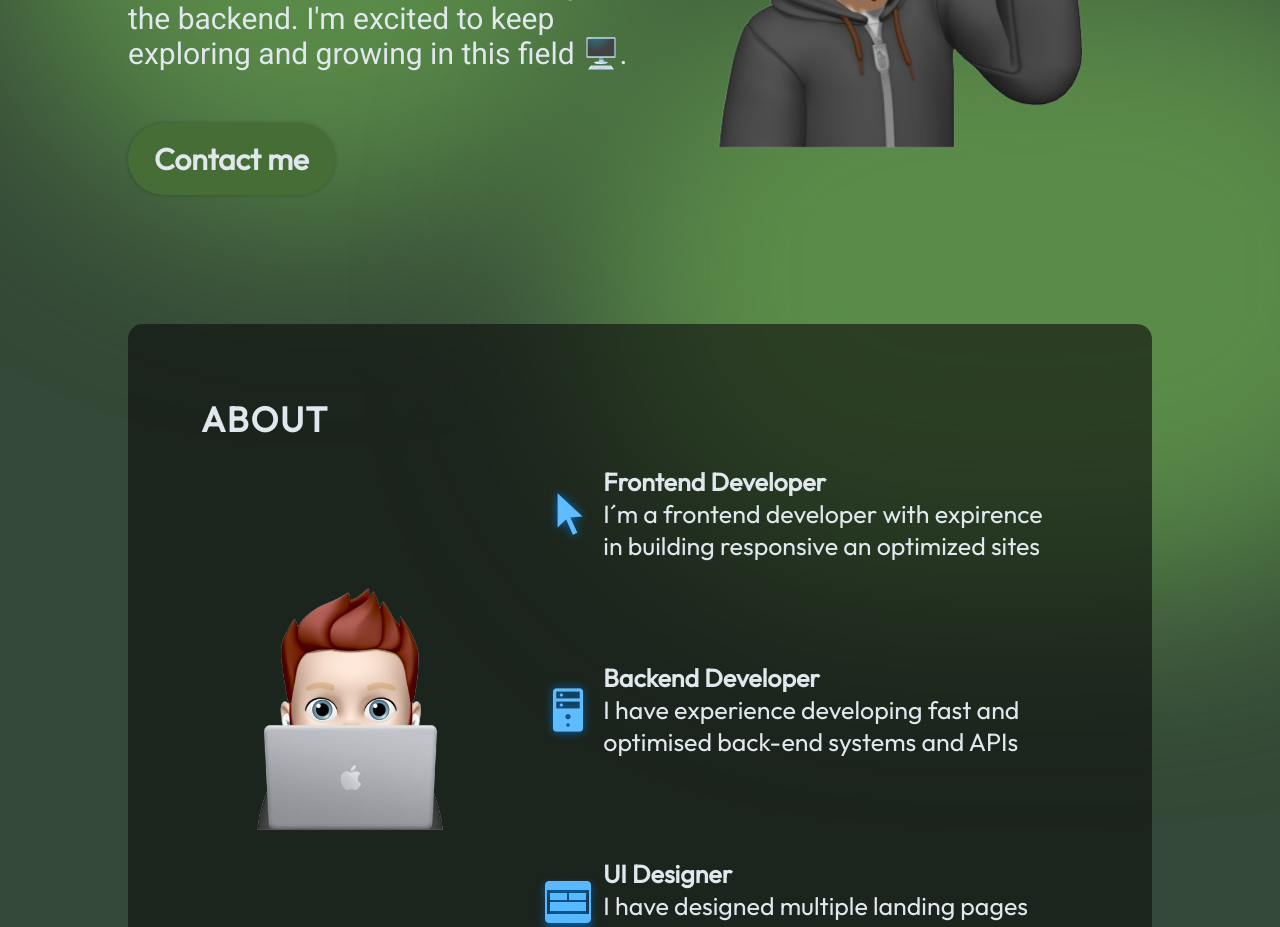
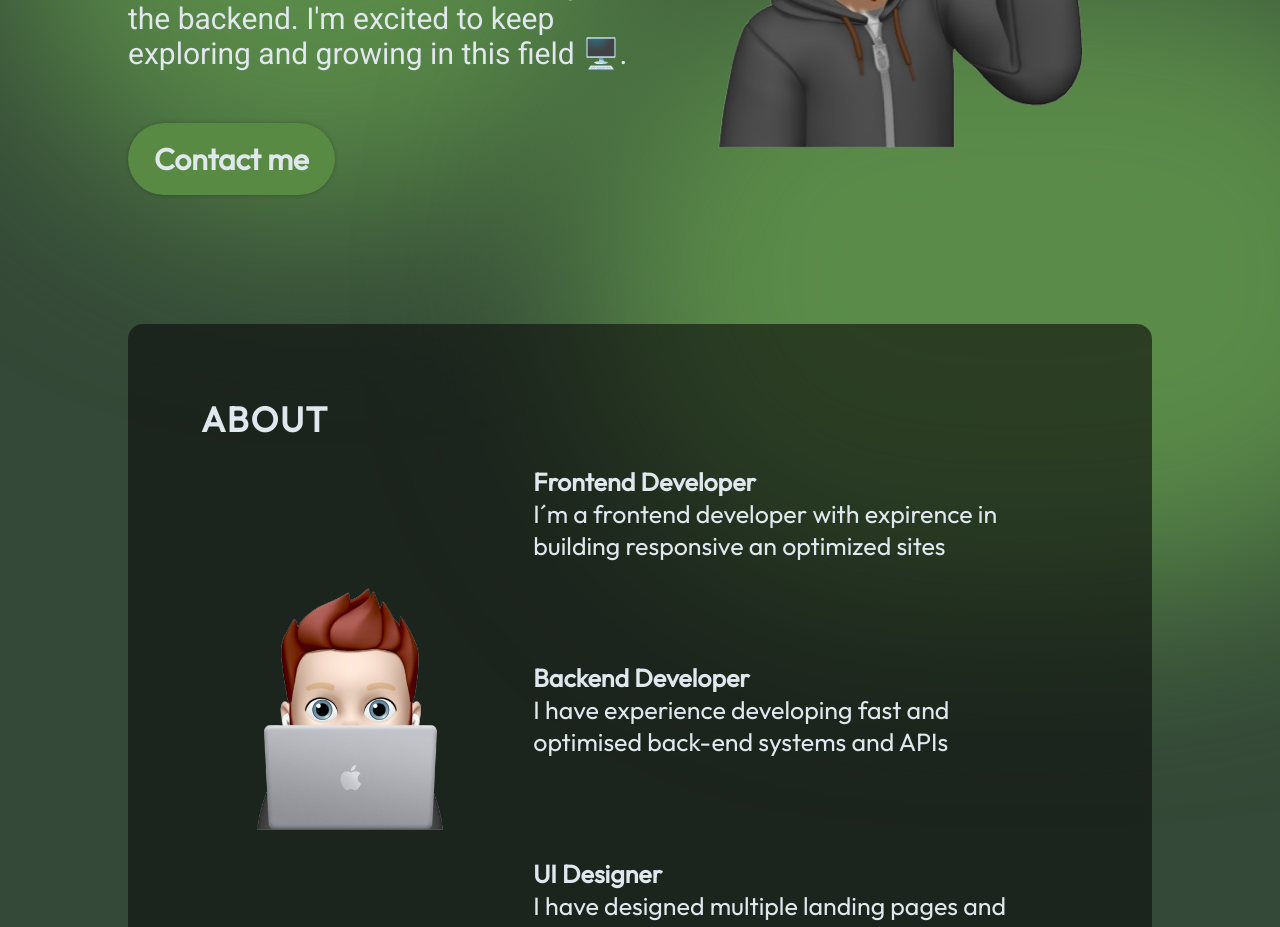
Before and after one commit to JoshuaKaiser490/NewPortfolio, a React (Vite) app: page / in a window 1280 px wide. Shown: the part 440-1367 px from the top of the page. Built offline with nearby package versions, Linux system fonts and the light colour scheme; a web font is replaced by a local one.

Commit message:
Kleine Änderungen

```diff
--- a/src/components/About/About.jsx
+++ b/src/components/About/About.jsx
@@ -13,7 +13,7 @@ function About() {
           className={styles.aboutImage} />
           <ul className={styles.aboutItems}>
             <li className={styles.aboutItem}>
-              <img src={getImageUrl("about/cursorIcon.png")} alt="Cursor Icon" />
+              {/* <img src={getImageUrl("about/cursorIcon.png")} alt="Cursor Icon" /> */}
               <div className={styles.aboutItemText}>
                <h3>Frontend Developer</h3>
                <p>
@@ -22,7 +22,7 @@ function About() {
               </div>
             </li>
             <li className={styles.aboutItem} >
-              <img src={getImageUrl("about/serverIcon.png")} alt="Server Icon" />
+              {/* <img src={getImageUrl("about/serverIcon.png")} alt="Server Icon" /> */}
               <div className={styles.aboutItemText}>
                <h3>Backend Developer</h3>
                <p>
@@ -32,7 +32,7 @@ function About() {
             </div>
           </li>
           <li className={styles.aboutItem}>
-              <img src={getImageUrl("about/uiIcon.png")} alt="UI Icon" />
+              {/* <img src={getImageUrl("about/uiIcon.png")} alt="UI Icon" /> */}
               <div className={styles.aboutItemText}>
                <h3>UI Designer</h3>
                <p>
--- a/src/components/Contact/Contact.module.css
+++ b/src/components/Contact/Contact.module.css
@@ -19,7 +19,7 @@
 }
 
 .text p{
-    font-size: 40px;
+    font-size: 30px;
     font-weight: 400;
     letter-spacing: 2px;
 }
--- a/src/components/Hero/Hero.module.css
+++ b/src/components/Hero/Hero.module.css
@@ -39,7 +39,7 @@
 
 .contactBtn {
   text-decoration: none;
-  background-color: var(--color-primary);
+  background-color: rgb(88, 138, 67);
   color: var(--color-text);
   border-radius: 100px;
   font-size: 30px;
@@ -49,7 +49,7 @@
 }
 
 .contactBtn:hover{
-background-color: rgb(88, 138, 67)
+  background-color: rgb(100, 156, 76)
 }
 
 .heroImg {
--- a/src/components/Projects/ProjectCard.module.css
+++ b/src/components/Projects/ProjectCard.module.css
@@ -57,10 +57,10 @@
   font-size: 30px;
   font-weight: 600;
   border-radius: 100px;
-  background: var(--color-primary);
+  background-color: rgb(88, 138, 67);
   padding: 1px 22px;
 }
 
 .link:hover{
-  background-color: rgb(88, 138, 67)
+  background-color: rgb(100, 156, 76)
 }
```
Also changed, not shown: assets/about/IMG_4807.png (added).
